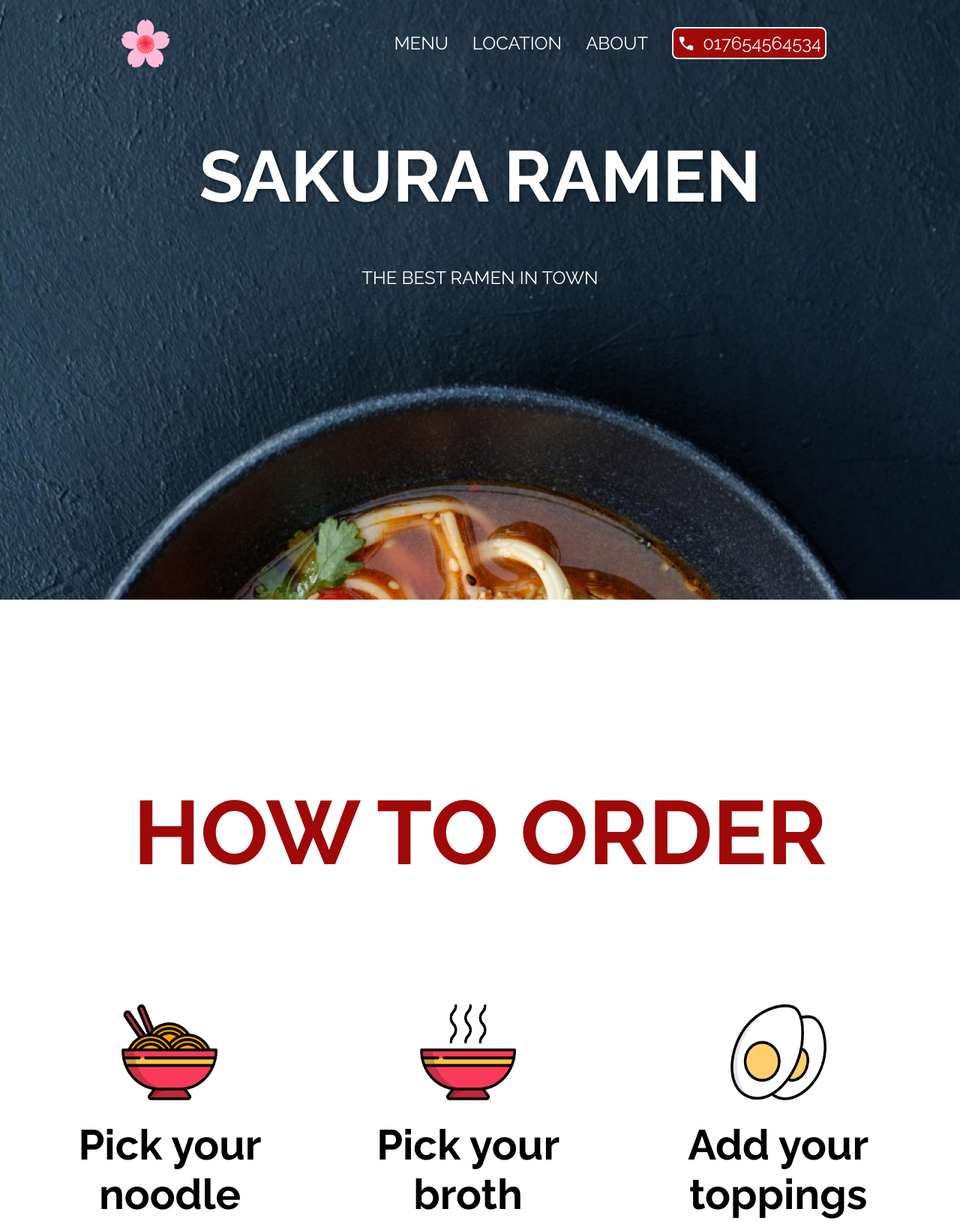
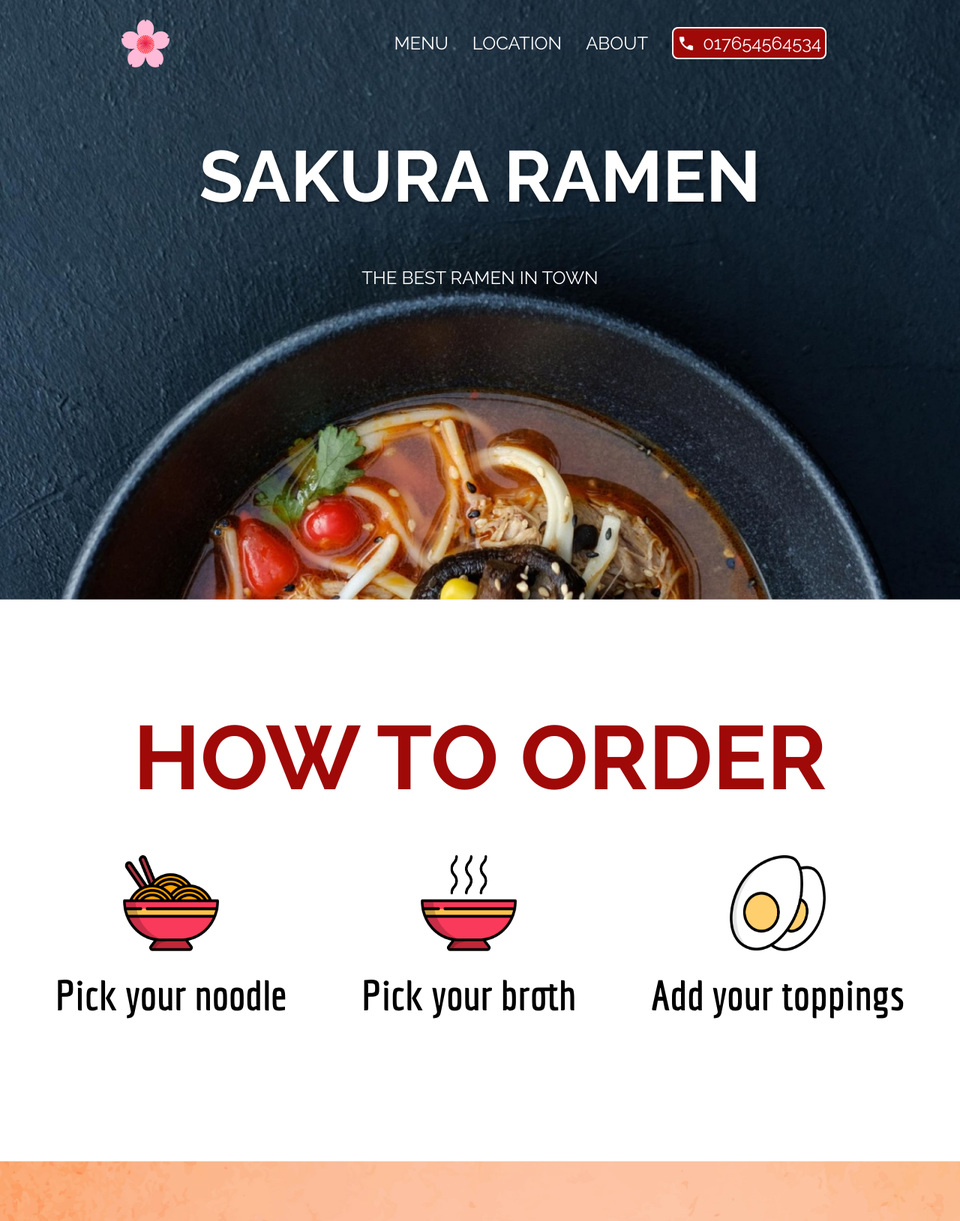
Before and after one commit to Aslan67GS/sakura-v2, a plain HTML site: page index.html in a window 1280 px wide. Shown: the top 1629 px of the page at 75% size. Drawn offline with Linux system fonts and the light colour scheme.

Commit message:
Add favicon and improve layout styles for better visual consistency

```diff
--- a/index.html
+++ b/index.html
@@ -4,6 +4,8 @@
         <meta charset="UTF-8">
         <meta name="viewport" content="width=device-width, initial-scale=1.0">
         <title>Sakura Ramen</title>
+        <link rel="shortcut icon" href="./img/sakura_logo.png"
+            type="image/x-icon">
         <link rel="preconnect" href="https://fonts.googleapis.com">
         <link rel="preconnect" href="https://fonts.gstatic.com" crossorigin>
         <link
@@ -39,7 +41,7 @@
             <div class="mid-container">
                 <div class="howto-container">
                     <div class="howto-text">
-                        <h2>HOW TO ORDER</h2>
+                        <h2 class="how">HOW TO ORDER</h2>
                     </div>
                     <div class="nbt-container">
                         <div class="nbt-box">
@@ -130,7 +132,6 @@
                             </div>
                         </div>
                     </div>
-
                 </div>
                 <div>
                     <div class="findus-container">
--- a/style.css
+++ b/style.css
@@ -1,14 +1,18 @@
 html {
     scroll-behavior: smooth;
 }
+
 body {
     margin: 0;
 }
+
 .top-container {
     background-image: url(./img/hero_bg.jpg);
     background-size: cover;
+    background-position: bottom;
     height: 100vh;
 }
+
 .nav {
     display: flex;
     justify-content: space-around;
@@ -16,10 +20,12 @@ body {
     padding: 20px;
     font-family: "raleway", sans-serif;
 }
+
 .sakura-logo {
     width: 64px;
     height: 64px;
 }
+
 .div-top {
     display: flex;
     justify-content: space-between;
@@ -27,6 +33,7 @@ body {
     margin: 0;
     color: white;
 }
+
 .nav-links {
     display: flex;
     justify-content: space-around;
@@ -34,16 +41,19 @@ body {
     padding: 0;
     margin: 0;
 }
+
 .nav-links a {
     margin: 16px;
     text-decoration: none;
     font-size: 24px;
     color: white;
 }
+
 .nav-links a:hover {
     color: #FFB6C1;
     text-decoration: underline;
 }
+
 .button a{
     display: flex;
     align-items: center;
@@ -58,15 +68,18 @@ body {
     gap: 10px;
     padding: 5px;
 }
+
 .button a:hover {
     background-color: #FFB6C1;
     color: #9F0908;
     border: 2px solid #9F0908;
 }
+
 .phone {
     width: 24px;
     height: 24px;
 }
+
 .text-container {
     display: flex;
     justify-content: center;
@@ -74,17 +87,20 @@ body {
     text-align: center;
     color: white;
 }
+
 .sr {
-    font-family: "raleway", sans-serif;
+    font-family: "Raleway", sans-serif;
     font-size: 96px;
     font-weight: bold;
     text-shadow: 2px 2px 4px rgba(0, 0, 0, 0.5);
 }
+
 .best-ramen {
     font-family: "raleway", sans-serif;
     font-size: 24px;
-    font-weight: regular;
+    font-weight: 400;
 }
+
 .howto-container {
     display: flex;
     justify-content: center;
@@ -105,12 +121,17 @@ body {
     font-family: "raleway", sans-serif;
 }
 
+.how {
+    margin: 0;
+}
+
 .nbt-box {
     display: flex;
     justify-content: center;
     align-items: center;
     text-align: center;
 }
+
 .nbt-text {
     display: flex;
     flex-direction: column;
@@ -118,29 +139,34 @@ body {
     margin-top: 10px;
     padding: 50px;
 }
+
 .nbt-img {
     width: 128px;
     height: 128px;
     margin-bottom: 10px;
 }
+
 .nbt-undertext {
-    font-family: "raleway", sans-serif;
+    font-family: "economica", sans-serif;
     font-size: 24px;
     font-weight: regular;
     color: #675e54;
     padding-top: 16px;
 }
+
 .nbt-text span {
     padding-top: 16px;
     font-size: 56px;
     font-weight: bold;
     color: black;
 }
+
 .third-container {
     background-image: url(./img/section_our_menu_bg.jpg);
     background-size: cover;
     padding: 120px;
 }
+
 .our-menu-text {
     display: flex;
     justify-content: center;
@@ -152,6 +178,7 @@ body {
     font-weight: bold;
     font-family: "raleway", sans-serif;
 }
+
 .box-one {
     display: flex;
     align-items: center;
@@ -159,21 +186,25 @@ body {
     padding-left: 160px;
     padding-right: 160px;
 }
+
 .r-img {
     width: 352px;
     height: 352px;
 }
+
 table {
     margin-top: 20px;
     margin-bottom: 20px;
     padding-left: 80px;
 }
+
 td {
     font-family: "raleway", sans-serif;
     font-size: 32px;
     font-weight: bold;
     color: #675e54;
 }
+
 .head {
     width: 352px;
     display: flex;
@@ -184,9 +215,11 @@ td {
     color: black;
     padding-bottom: 16px;
 }
+
 .tr-list {
     padding-bottom: 8px;
 }
+
 .box-two {
     display: flex;
     flex-direction: row-reverse;
@@ -196,11 +229,13 @@ td {
     padding-left: 160px;
     padding-right: 160px;
 }
+
 .table-two {
     margin-top: 20px;
     margin-bottom: 20px;
     padding-right: 80px;
 }
+
 .findus-container {
     display: flex;
     justify-content: center;
@@ -209,6 +244,7 @@ td {
     padding-top: 120px;
     padding-bottom: 64px;
 }
+
 .findus-text {
     display: flex;
     justify-content: center;
@@ -220,16 +256,19 @@ td {
     font-weight: bold;
     font-family: "raleway", sans-serif;
 }
+
 .map-marker {
     display: flex;
     justify-content: center;
     align-items: center;
 }
+
 .map-marker-img {
     width: 24px;
     height: 24px;
     padding-right: 5px;
 }
+
 .adress {
     font-family: "raleway", sans-serif;
     font-size: 24px;
@@ -237,6 +276,7 @@ td {
     color: black;
     padding-left: 5px;
 }
+
 .footer-container {
     background-color: black;
     display: flex;
@@ -244,10 +284,12 @@ td {
     align-items: center;
     height: 144px;
 }
+
 .footer-logo {
     width: auto;
     height: 44px;
 }
+
 .social-media {
     display: flex;
     justify-content: space-around;
@@ -255,6 +297,7 @@ td {
     padding: 0;
     margin: 0;
 }
+
 .footer-pic {
     width: 44px;
     height: 44px;
```
